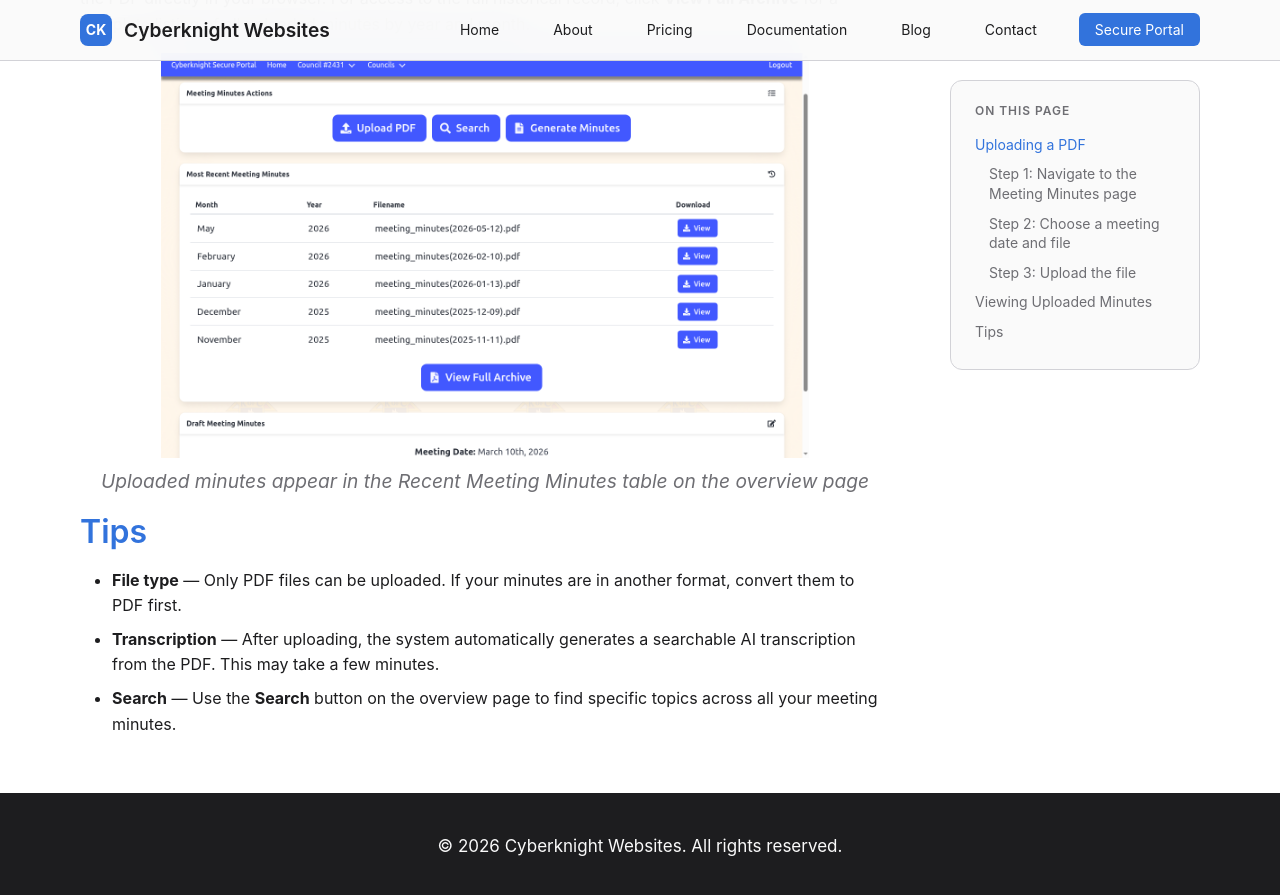
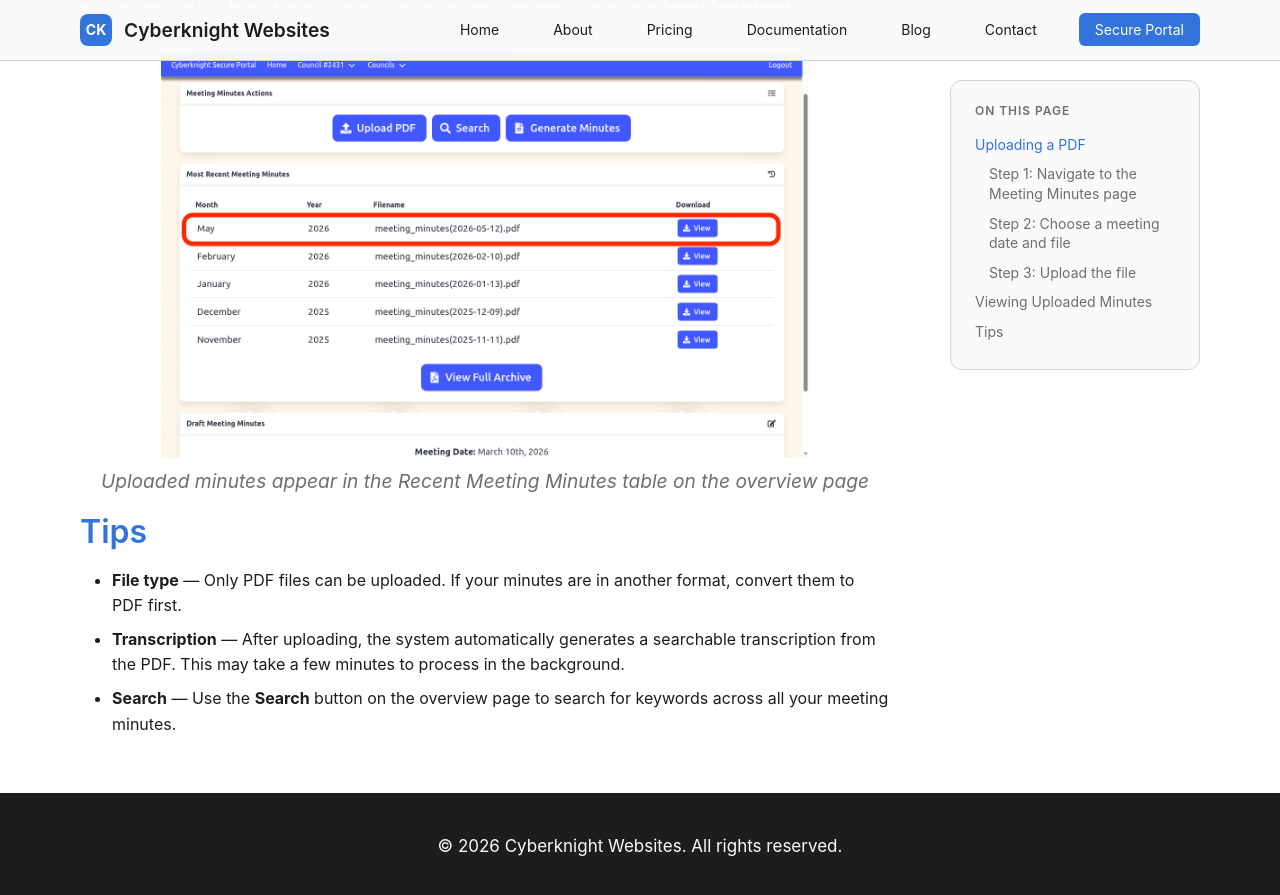
Before and after one commit to Cyberknight-Websites-Org/cyberknight-corporate-website, a Jekyll site: the page built from _documentation/uploading-meeting-minutes.md, in a window 1280 px wide and 900 px high, scrolled down 2190 px. Shown: the top 895 px of the window. Built offline with Jekyll 4.4.1, drawn with Linux system fonts in a browser that asks for light colours; some of the changed text lies outside the part shown.

Commit message:
Annotated uploading meeting minute screenshots

```diff
--- a/_documentation/uploading-meeting-minutes.md
+++ b/_documentation/uploading-meeting-minutes.md
@@ -6,7 +6,7 @@ section: meeting-minutes
 description: Upload existing PDF meeting minutes to your council archive for storage and AI-powered transcription search.
 ---
 
-Upload your council's meeting minutes as PDF files to keep them organized and make them searchable through AI transcriptions.
+Upload your council's meeting minutes as PDF files to keep them organized and make them searchable through transcriptions.
 
 ## Uploading a PDF
 
@@ -57,5 +57,5 @@ Uploaded PDFs appear in the Recent Meeting Minutes section on the overview page.
 ## Tips
 
 - **File type** — Only PDF files can be uploaded. If your minutes are in another format, convert them to PDF first.
-- **Transcription** — After uploading, the system automatically generates a searchable AI transcription from the PDF. This may take a few minutes.
-- **Search** — Use the **Search** button on the overview page to find specific topics across all your meeting minutes.
+- **Transcription** — After uploading, the system automatically generates a searchable transcription from the PDF. This may take a few minutes to process in the background.
+- **Search** — Use the **Search** button on the overview page to search for keywords across all your meeting minutes.
```
Also changed, not shown: assets/images/docs/uploading-meeting-minutes/screenshot-01.png, assets/images/docs/uploading-meeting-minutes/screenshot-02.png, assets/images/docs/uploading-meeting-minutes/screenshot-03.png, assets/images/docs/uploading-meeting-minutes/screenshot-04.png, 1 other file.
